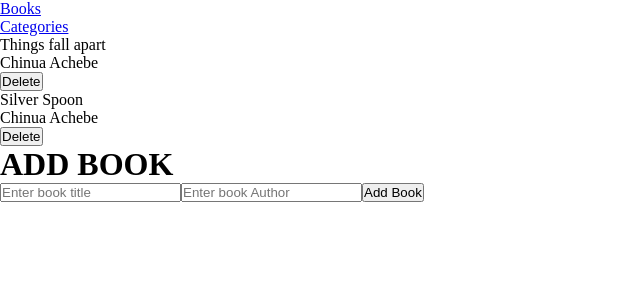
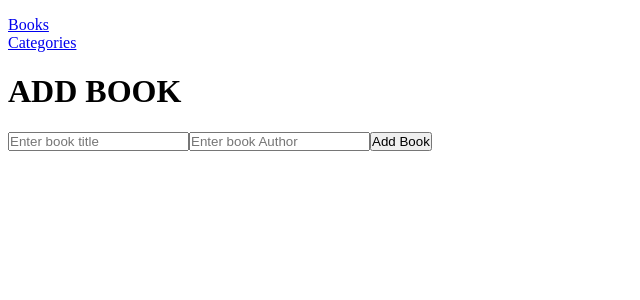
Before and after one commit to Fadahunsiseyi/react-book-store, a React (Create React App) app: page / in a window 1280 px wide. Shown: the top 300 px of the page, without its empty margins (0-640 px from the left). Built offline with nearby package versions, Linux system fonts and the light colour scheme.

Commit message:
Connect react redux to the application

```diff
--- a/src/App.css
+++ b/src/App.css
@@ -1,5 +1,4 @@
 * {
   box-sizing: border-box;
   padding: 0;
-  margin: 0;
 }
--- a/src/components/Book.jsx
+++ b/src/components/Book.jsx
@@ -1,13 +1,21 @@
 import React from 'react';
 import PropTypes from 'prop-types';
+import { useDispatch } from 'react-redux';
+import { removeBook } from '../redux/books/books';
 
 const Book = (props) => {
+  const dispatch = useDispatch();
   const { bookProps } = props;
+  const handleRemove = () => {
+    dispatch(removeBook(bookProps.id));
+  };
   return (
     <>
       <p>{bookProps.title}</p>
       <p>{bookProps.author}</p>
-      <button type="button">Delete</button>
+      <button type="button" onClick={handleRemove}>
+        Delete
+      </button>
     </>
   );
 };
--- a/src/components/Books.jsx
+++ b/src/components/Books.jsx
@@ -4,20 +4,7 @@
 import Book from './Book';
 
 const Books = () => {
-  const book = useSelector((state) => console.log(state.booksReducer));
-  console.log(book);
-  const books = [
-    {
-      id: 1,
-      title: 'Things fall apart',
-      author: 'Chinua Achebe',
-    },
-    {
-      id: 2,
-      title: 'Silver Spoon',
-      author: 'Chinua Achebe',
-    },
-  ];
+  const books = useSelector((state) => state.booksReducer);
   return (
     <>
       {books.map((book) => (
--- a/src/components/Categories.jsx
+++ b/src/components/Categories.jsx
@@ -1,5 +1,19 @@
 import React from 'react';
+import { useDispatch, useSelector } from 'react-redux';
+import { checkBookStatus } from '../redux/categories/categories';
 
-const Categories = () => <button type="button">Check status</button>;
+const Categories = () => {
+  const dispatch = useDispatch();
+  const status = useSelector((state) => state.categoriesReducer);
+  const handleStatus = () => {
+    dispatch(checkBookStatus(status));
+  };
+  return (
+    <div>
+      <button type="button" onClick={handleStatus}>Check status</button>
+      <p>{status}</p>
+    </div>
+  );
+};
 
 export default Categories;
```
Also changed, not shown: 1 other file (tests, documents, lock files or other folders).
